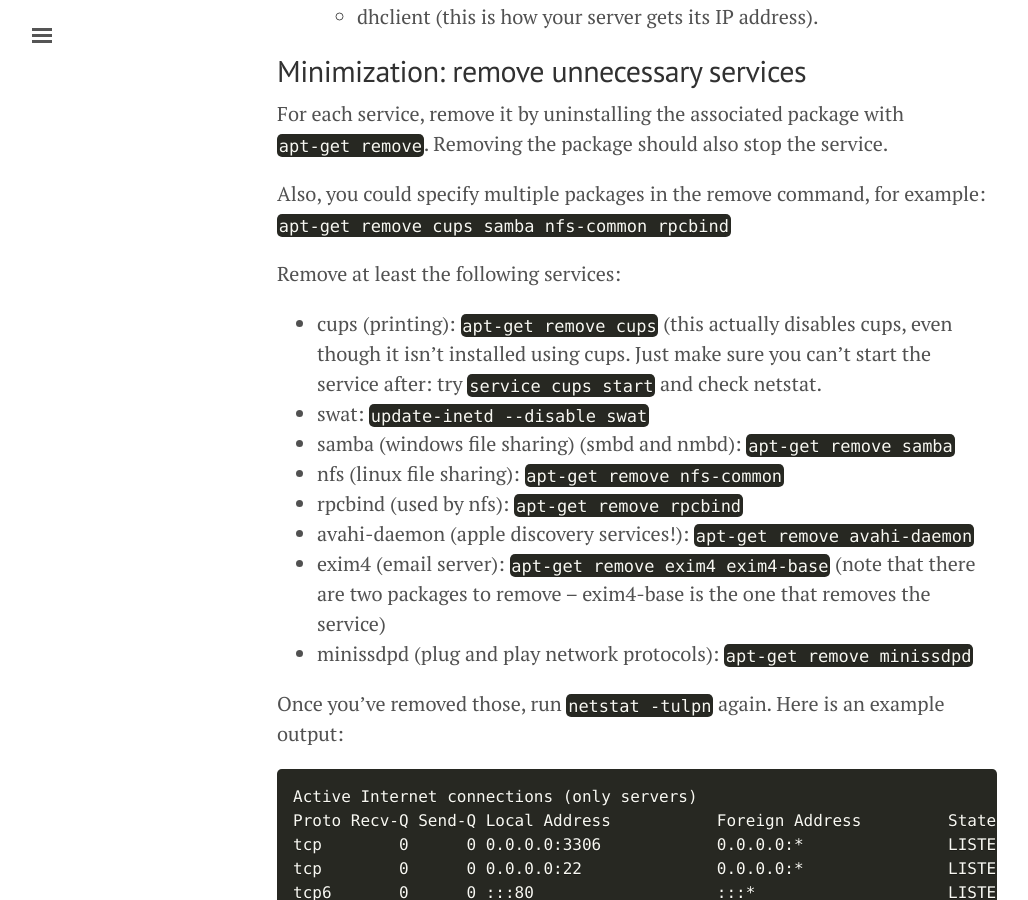
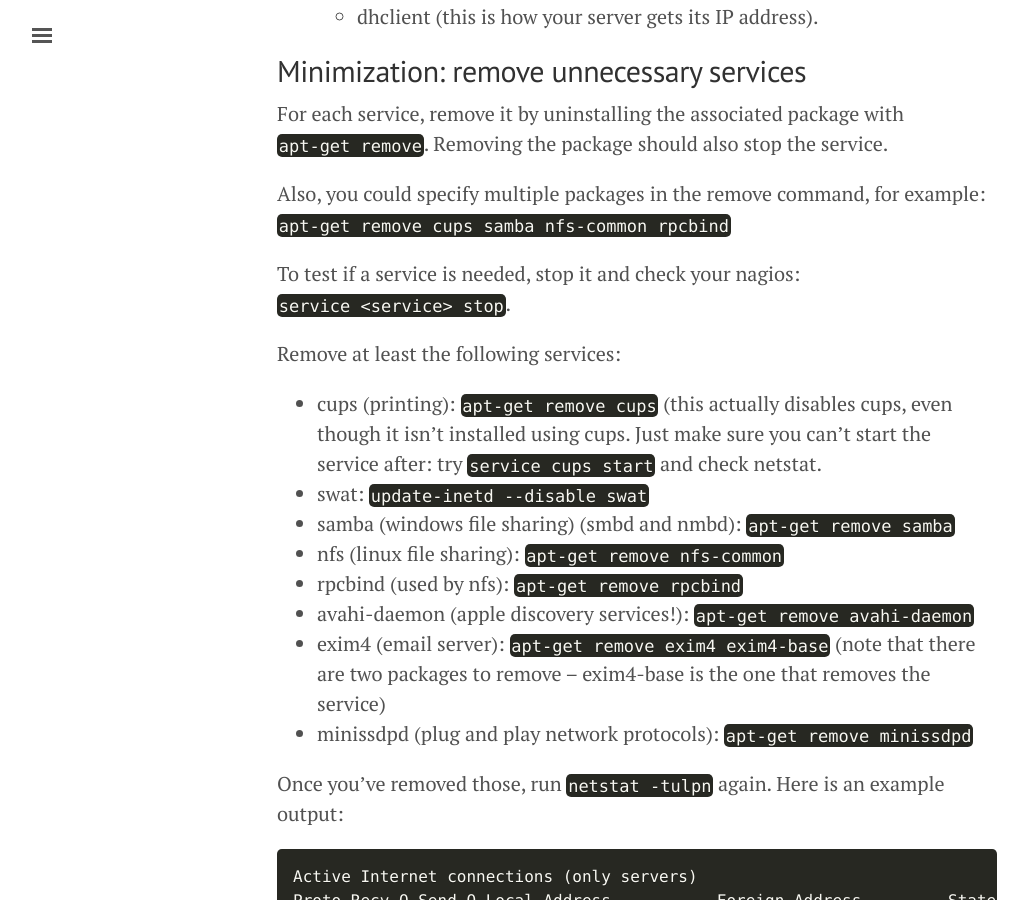
Before and after one commit to slackboxster/slackboxster.github.io, a Jekyll site: the page built from gencyber2017/lesson.md, in a window 1280 px wide and 900 px high, scrolled down 10393 px. Shown: the whole window, without its empty margins (3-1031 px from the left). Built offline with Jekyll 4.4.1, drawn with Linux system fonts in a browser that asks for light colours.

Commit message:
add stop command

```diff
--- a/gencyber2017/lesson.md
+++ b/gencyber2017/lesson.md
@@ -230,6 +230,8 @@ There are a number of services that don't need to be running on your server. You
 For each service, remove it by uninstalling the associated package with `apt-get remove`. Removing the package should also stop the service.
 
 Also, you could specify multiple packages in the remove command, for example: `apt-get remove cups samba nfs-common rpcbind`
+
+To test if a service is needed, stop it and check your nagios: `service <service> stop`.
 
 Remove at least the following services:
 
```
